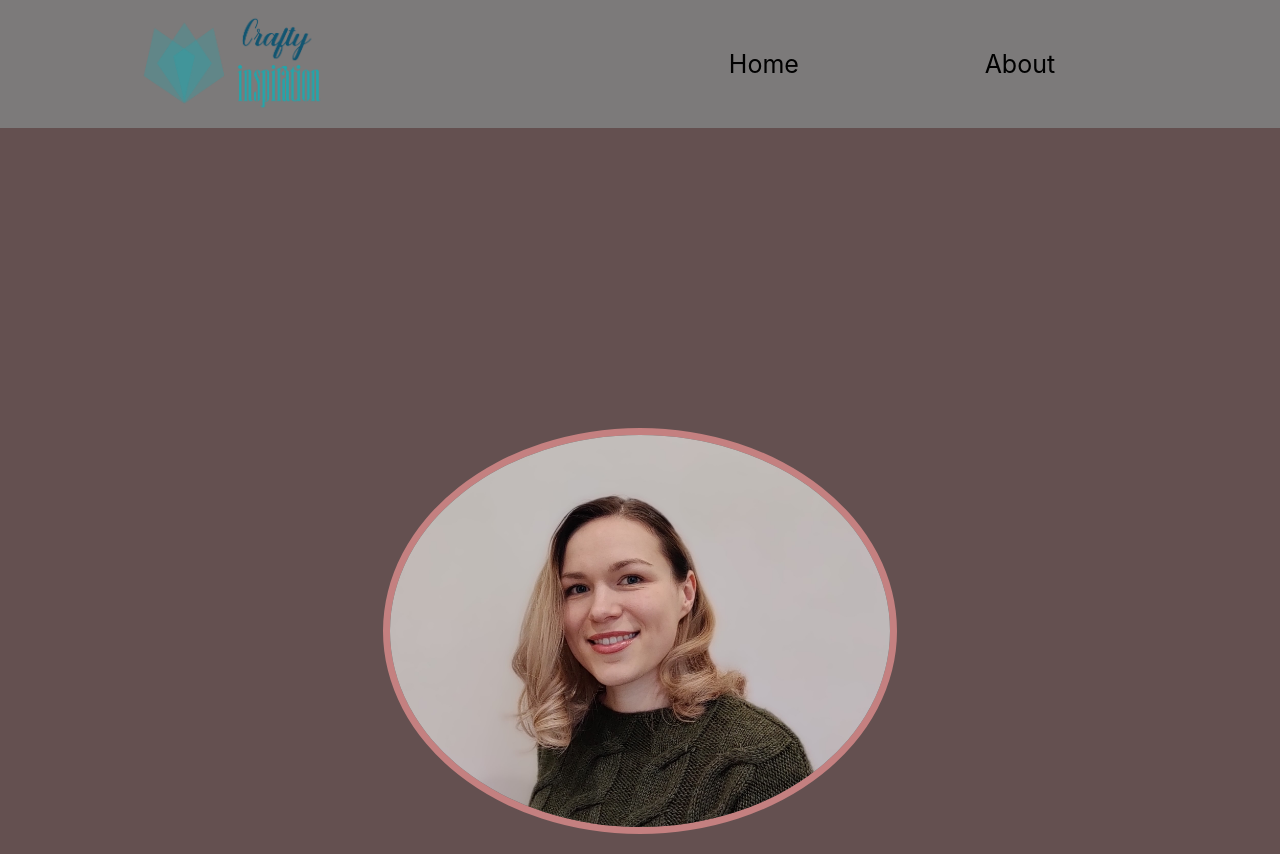
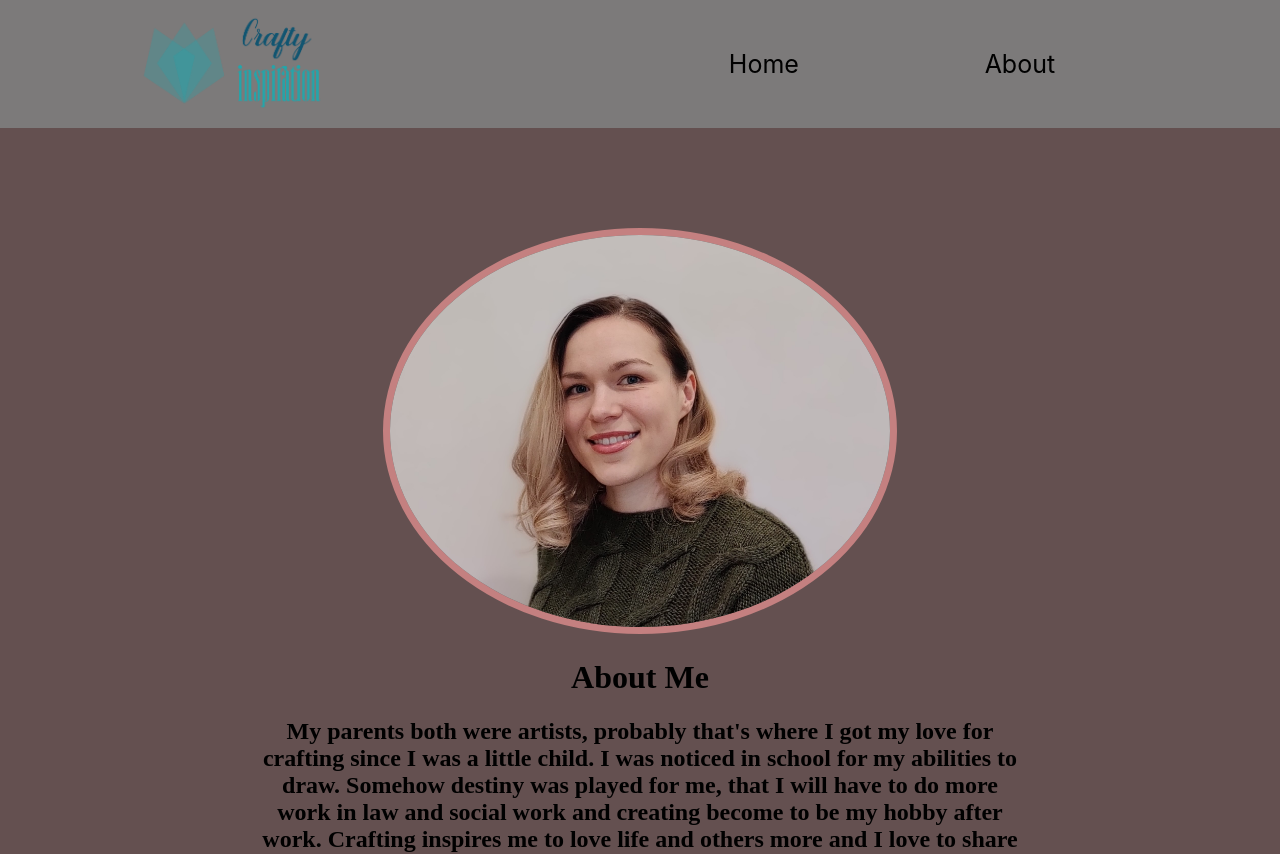
Before and after one commit to Miglemeta/blogas, a React (Create React App) app: page /about in a window 1280 px wide. Shown: the top 854 px of the page. Built offline with nearby package versions, Linux system fonts and the light colour scheme.

Commit message:
Reduce about page margin

```diff
--- a/src/App.css
+++ b/src/App.css
@@ -54,13 +54,12 @@ h2 {
 .about,
 .post {
   background: transparent;
+  margin-top: 100px;
   margin-left: auto;
   margin-right: auto;
   width: 60%;
 }
-.about {
-  margin-top: 300px;
-}
+
 .post {
   margin-top: 50px;
   box-shadow: 0px 20px 38px 13px #403838;
```
